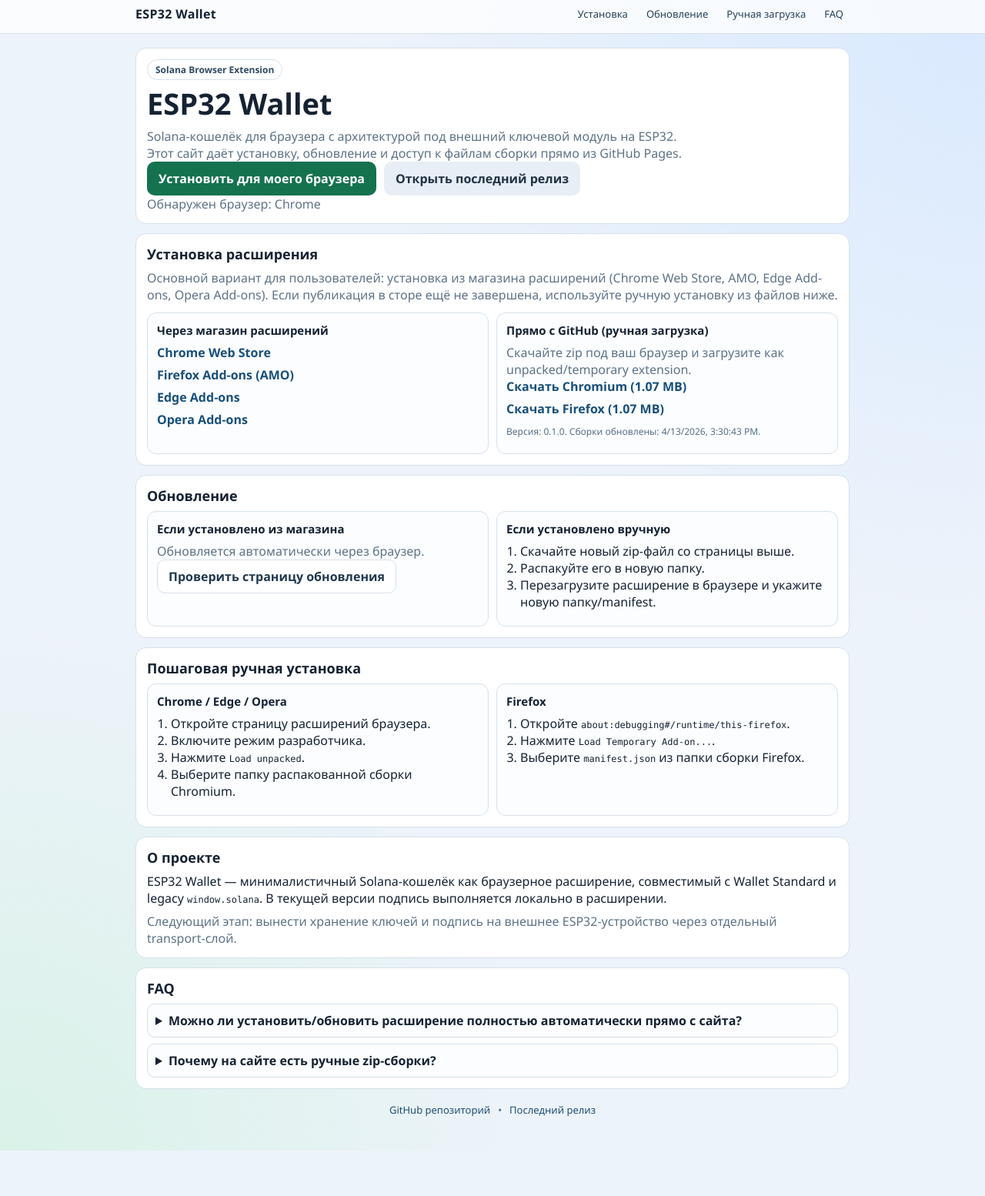
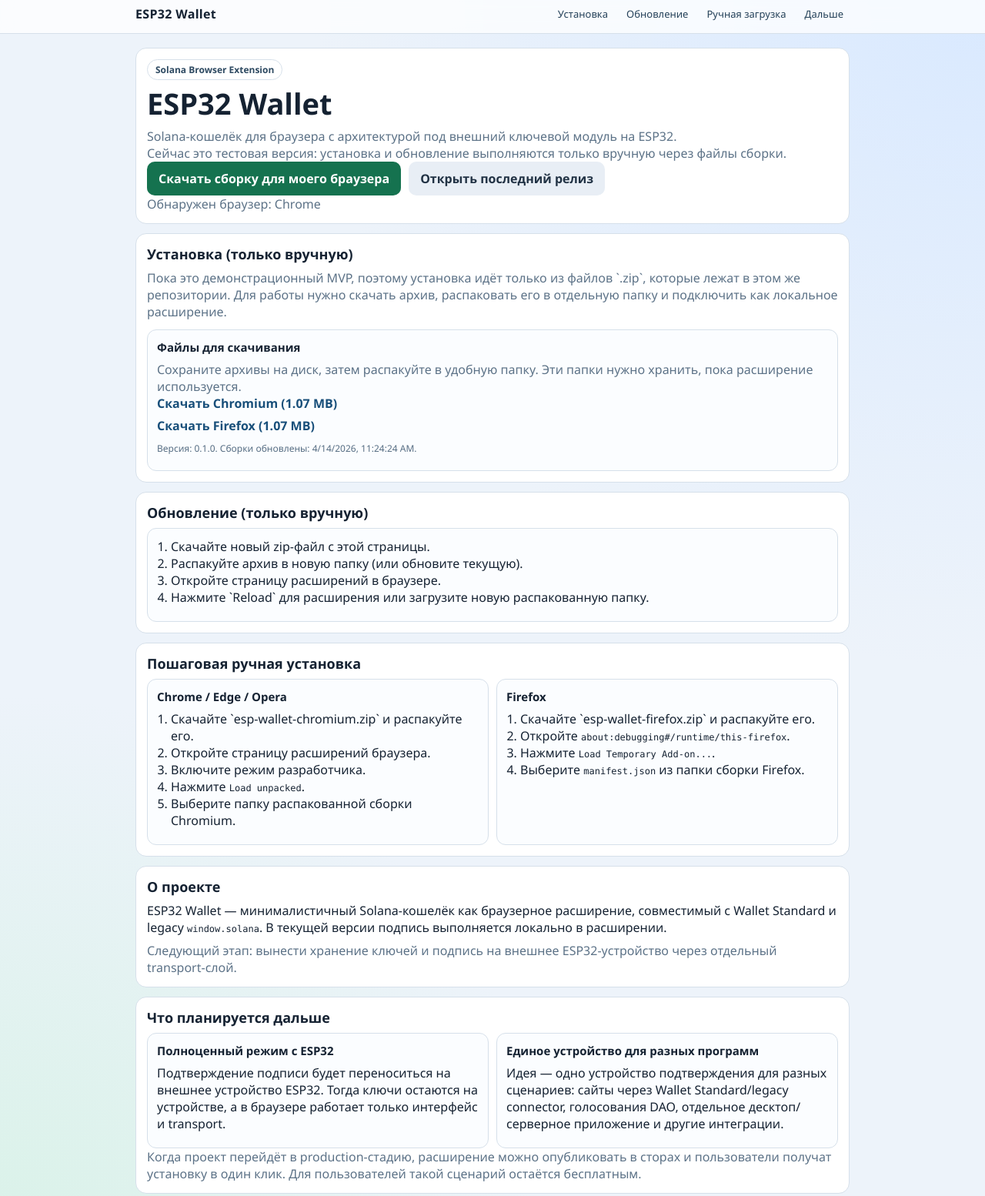
Before and after one commit to ai5590/ESP32-wallet, a website: page docs/index.html in a window 1280 px wide. Shown: the part 7-1561 px from the top of the page at 77% size. Before the commit the page ends 1502 px from the top, so only its background shows below. Drawn offline with Linux system fonts and the light colour scheme.

Commit message:
Обновить тестовый сайт установки и UX окна подтверждения

```diff
--- a/docs/app.js
+++ b/docs/app.js
@@ -1,12 +1,6 @@
 const LINKS = {
   releaseLatest: "https://github.com/ai5590/ESP32-wallet/releases/latest",
-  repo: "https://github.com/ai5590/ESP32-wallet",
-
-  // Вставьте прямые ссылки на карточки вашего расширения в сторах:
-  chromeStore: "https://chromewebstore.google.com/",
-  firefoxStore: "https://addons.mozilla.org/firefox/",
-  edgeStore: "https://microsoftedge.microsoft.com/addons/",
-  operaStore: "https://addons.opera.com/"
+  repo: "https://github.com/ai5590/ESP32-wallet"
 };
 
 function detectBrowser() {
@@ -16,14 +10,6 @@
   if (/OPR|Opera/i.test(ua)) return "opera";
   if (/Chrome/i.test(ua)) return "chrome";
   return "unknown";
-}
-
-function getInstallUrl(browser) {
-  if (browser === "firefox") return LINKS.firefoxStore;
-  if (browser === "edge") return LINKS.edgeStore;
-  if (browser === "opera") return LINKS.operaStore;
-  if (browser === "chrome") return LINKS.chromeStore;
-  return LINKS.releaseLatest;
 }
 
 function getBrowserLabel(browser) {
@@ -54,11 +40,6 @@
   return response.json();
 }
 
-function setLink(id, href) {
-  const el = document.getElementById(id);
-  if (el) el.href = href;
-}
-
 async function initPage() {
   const browser = detectBrowser();
   const installLink = document.getElementById("smartInstallLink");
@@ -68,15 +49,9 @@
   const downloadChromium = document.getElementById("downloadChromium");
   const downloadFirefox = document.getElementById("downloadFirefox");
 
-  installLink.href = getInstallUrl(browser);
+  installLink.href = "#";
   latestReleaseLink.href = LINKS.releaseLatest;
   browserLabel.textContent = getBrowserLabel(browser);
-
-  setLink("installChrome", LINKS.chromeStore);
-  setLink("installFirefox", LINKS.firefoxStore);
-  setLink("installEdge", LINKS.edgeStore);
-  setLink("installOpera", LINKS.operaStore);
-  setLink("updateStoreLink", getInstallUrl(browser));
 
   try {
     const manifest = await loadBuildFiles();
@@ -92,11 +67,18 @@
       downloadFirefox.textContent = `Скачать Firefox (${formatSize(firefoxFile.sizeBytes)})`;
     }
 
+    if (browser === "firefox" && firefoxFile) {
+      installLink.href = firefoxFile.path;
+    } else if (chromiumFile) {
+      installLink.href = chromiumFile.path;
+    }
+
     const dt = new Date(manifest.generatedAt);
     buildInfo.textContent = `Версия: ${manifest.version}. Сборки обновлены: ${dt.toLocaleString()}.`;
   } catch (error) {
     buildInfo.textContent =
       "Файлы сборки пока не опубликованы. Выполните npm run build:site и закоммитьте docs/downloads.";
+    installLink.href = LINKS.releaseLatest;
   }
 }
 
--- a/docs/downloads/files.json
+++ b/docs/downloads/files.json
@@ -1,19 +1,19 @@
 {
   "project": "ESP32-wallet",
   "version": "0.1.0",
-  "generatedAt": "2026-04-13T15:30:43.326Z",
+  "generatedAt": "2026-04-14T11:24:24.370Z",
   "files": [
     {
       "browser": "chromium",
       "name": "esp-wallet-chromium.zip",
       "path": "./downloads/esp-wallet-chromium.zip",
-      "sizeBytes": 1122048
+      "sizeBytes": 1122110
     },
     {
       "browser": "firefox",
       "name": "esp-wallet-firefox.zip",
       "path": "./downloads/esp-wallet-firefox.zip",
-      "sizeBytes": 1122091
+      "sizeBytes": 1122153
     }
   ]
 }
--- a/docs/index.html
+++ b/docs/index.html
@@ -18,7 +18,7 @@
           <a href="#install">Установка</a>
           <a href="#update">Обновление</a>
           <a href="#manual">Ручная загрузка</a>
-          <a href="#faq">FAQ</a>
+          <a href="#future">Дальше</a>
         </nav>
       </div>
     </header>
@@ -30,11 +30,11 @@
         <p class="subtitle">
           Solana-кошелёк для браузера с архитектурой под внешний ключевой модуль на ESP32.
           <br />
-          Этот сайт даёт установку, обновление и доступ к файлам сборки прямо из GitHub Pages.
+          Сейчас это тестовая версия: установка и обновление выполняются только вручную через файлы сборки.
         </p>
         <div class="actions">
-          <a id="smartInstallLink" class="btn primary" href="#" target="_blank" rel="noopener noreferrer">
-            Установить для моего браузера
+          <a id="smartInstallLink" class="btn primary" href="#">
+            Скачать сборку для моего браузера
           </a>
           <a id="latestReleaseLink" class="btn secondary" href="#" target="_blank" rel="noopener noreferrer">
             Открыть последний релиз
@@ -44,52 +44,32 @@
       </section>
 
       <section id="install" class="card">
-        <h2>Установка расширения</h2>
+        <h2>Установка (только вручную)</h2>
         <p class="muted">
-          Основной вариант для пользователей: установка из магазина расширений (Chrome Web Store, AMO, Edge Add-ons, Opera Add-ons).
-          Если публикация в сторе ещё не завершена, используйте ручную установку из файлов ниже.
+          Пока это демонстрационный MVP, поэтому установка идёт только из файлов `.zip`, которые лежат в этом же репозитории.
+          Для работы нужно скачать архив, распаковать его в отдельную папку и подключить как локальное расширение.
         </p>
-        <div class="grid two">
         <article class="mini">
-            <h3>Через магазин расширений</h3>
-            <div class="list">
-              <a id="installChrome" href="#" target="_blank" rel="noopener noreferrer">Chrome Web Store</a>
-              <a id="installFirefox" href="#" target="_blank" rel="noopener noreferrer">Firefox Add-ons (AMO)</a>
-              <a id="installEdge" href="#" target="_blank" rel="noopener noreferrer">Edge Add-ons</a>
-              <a id="installOpera" href="#" target="_blank" rel="noopener noreferrer">Opera Add-ons</a>
-            </div>
-          </article>
-          <article class="mini">
-            <h3>Прямо с GitHub (ручная загрузка)</h3>
-            <p class="muted compact">Скачайте zip под ваш браузер и загрузите как unpacked/temporary extension.</p>
+          <h3>Файлы для скачивания</h3>
+          <p class="muted compact">Сохраните архивы на диск, затем распакуйте в удобную папку. Эти папки нужно хранить, пока расширение используется.</p>
           <div class="list">
             <a id="downloadChromium" href="#">Скачать сборку Chromium (.zip)</a>
             <a id="downloadFirefox" href="#">Скачать сборку Firefox (.zip)</a>
           </div>
           <p id="buildInfo" class="meta">Данные о сборках загружаются...</p>
         </article>
-        </div>
       </section>
 
       <section id="update" class="card">
-        <h2>Обновление</h2>
-        <div class="grid two">
+        <h2>Обновление (только вручную)</h2>
         <article class="mini">
-            <h3>Если установлено из магазина</h3>
-            <p class="muted compact">Обновляется автоматически через браузер.</p>
-            <a id="updateStoreLink" class="btn ghost" href="#" target="_blank" rel="noopener noreferrer">
-              Проверить страницу обновления
-            </a>
-          </article>
-          <article class="mini">
-            <h3>Если установлено вручную</h3>
           <ol>
-              <li>Скачайте новый zip-файл со страницы выше.</li>
-              <li>Распакуйте его в новую папку.</li>
-              <li>Перезагрузите расширение в браузере и укажите новую папку/manifest.</li>
+            <li>Скачайте новый zip-файл с этой страницы.</li>
+            <li>Распакуйте архив в новую папку (или обновите текущую).</li>
+            <li>Откройте страницу расширений в браузере.</li>
+            <li>Нажмите `Reload` для расширения или загрузите новую распакованную папку.</li>
           </ol>
         </article>
-        </div>
       </section>
 
       <section id="manual" class="card">
@@ -98,6 +78,7 @@
           <article class="mini">
             <h3>Chrome / Edge / Opera</h3>
             <ol>
+              <li>Скачайте `esp-wallet-chromium.zip` и распакуйте его.</li>
               <li>Откройте страницу расширений браузера.</li>
               <li>Включите режим разработчика.</li>
               <li>Нажмите <code>Load unpacked</code>.</li>
@@ -107,6 +88,7 @@
           <article class="mini">
             <h3>Firefox</h3>
             <ol>
+              <li>Скачайте `esp-wallet-firefox.zip` и распакуйте его.</li>
               <li>Откройте <code>about:debugging#/runtime/this-firefox</code>.</li>
               <li>Нажмите <code>Load Temporary Add-on...</code>.</li>
               <li>Выберите <code>manifest.json</code> из папки сборки Firefox.</li>
@@ -126,22 +108,28 @@
         </p>
       </section>
 
-      <section id="faq" class="card">
-        <h2>FAQ</h2>
-        <details>
-          <summary>Можно ли установить/обновить расширение полностью автоматически прямо с сайта?</summary>
+      <section id="future" class="card">
+        <h2>Что планируется дальше</h2>
+        <div class="grid two">
+          <article class="mini">
+            <h3>Полноценный режим с ESP32</h3>
             <p>
-            Полностью бесшовная автоустановка запрещена политиками браузеров. Надёжный путь для пользователей — установка
-            через официальные магазины расширений.
+              Подтверждение подписи будет переноситься на внешнее устройство ESP32. Тогда ключи остаются на устройстве, а в браузере
+              работает только интерфейс и transport.
             </p>
-        </details>
-        <details>
-          <summary>Почему на сайте есть ручные zip-сборки?</summary>
+          </article>
+          <article class="mini">
+            <h3>Единое устройство для разных программ</h3>
             <p>
-            Это запасной путь до публикации в сторе и для тестирования. Сайт отдаёт готовые сборки, чтобы пользователь мог
-            установить расширение вручную.
+              Идея — одно устройство подтверждения для разных сценариев: сайты через Wallet Standard/legacy connector, голосования DAO,
+              отдельное десктоп/серверное приложение и другие интеграции.
             </p>
-        </details>
+          </article>
+        </div>
+        <p class="muted compact">
+          Когда проект перейдёт в production-стадию, расширение можно опубликовать в сторах и пользователи получат установку в один клик.
+          Для пользователей такой сценарий остаётся бесплатным.
+        </p>
       </section>
 
       <footer class="footer">
--- a/docs/styles.css
+++ b/docs/styles.css
@@ -280,4 +280,8 @@
     align-items: flex-start;
     flex-direction: column;
   }
+
+  .actions .btn {
+    width: 100%;
+  }
 }
```
Also changed, not shown: src/ui/confirm.css (+8 -0 lines), src/ui/confirm.html (+5 -5 lines), README.md, 2 other files. Lines whose indentation alone changed are shown as unchanged.
